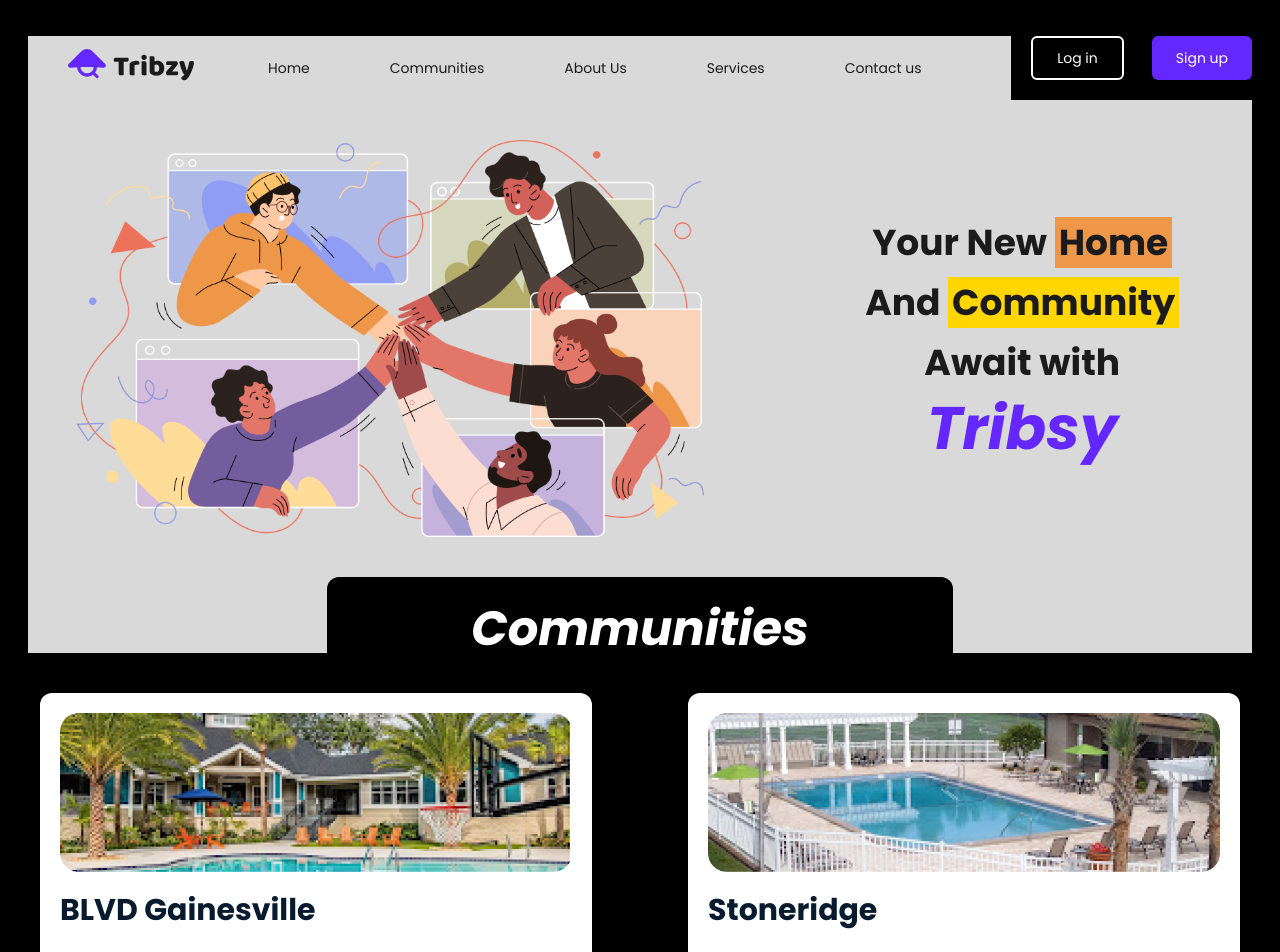
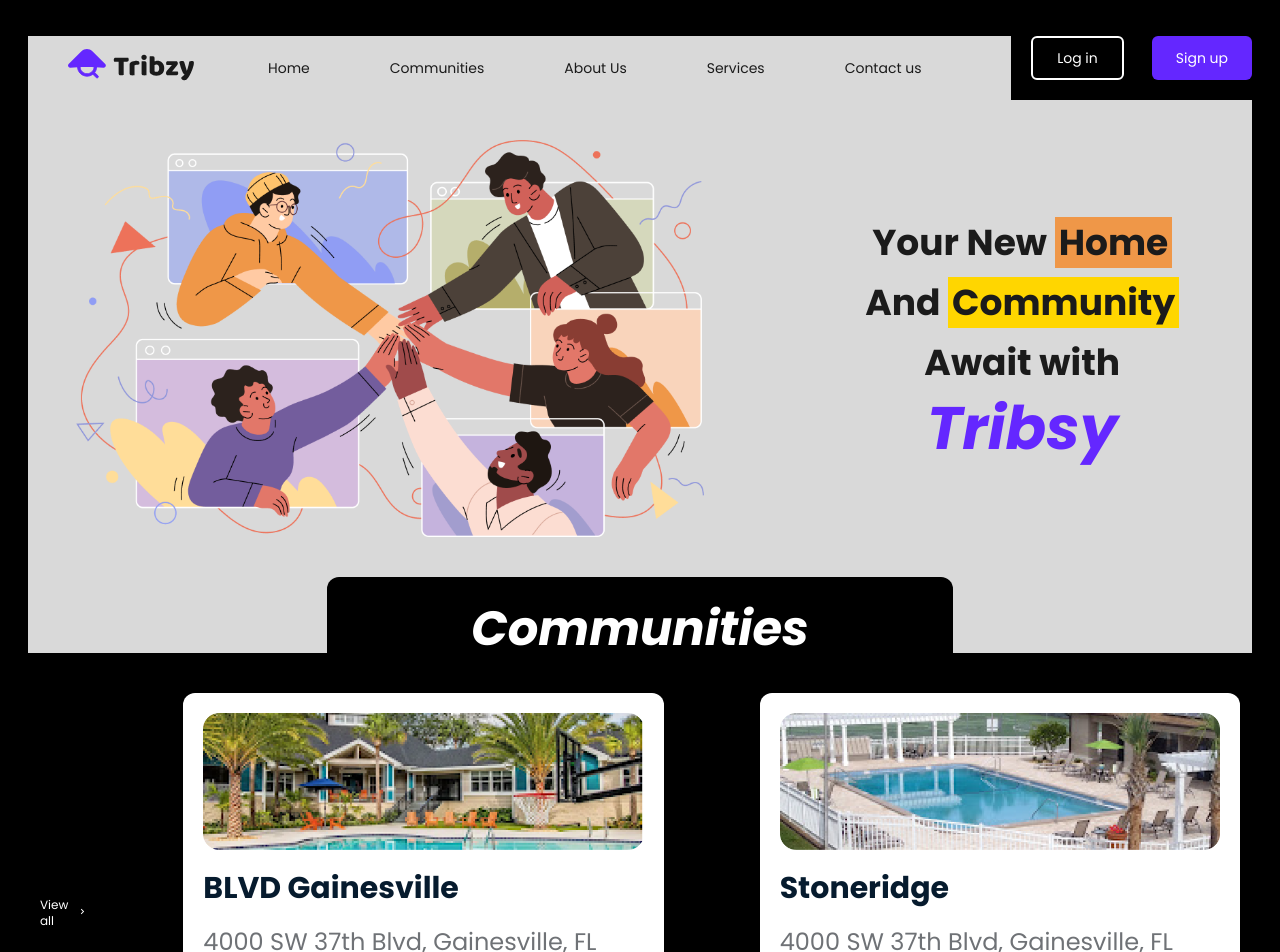
Before and after one commit to mandar-saiyan87/gnapikaco_tribzy, a React (Vite) app: page / in a window 1280 px wide. Shown: the top 952 px of the page. Built offline with nearby package versions, Linux system fonts and the light colour scheme.

Commit message:
css chnaged

```diff
--- a/src/pages/Homepage/Sections/Section2.jsx
+++ b/src/pages/Homepage/Sections/Section2.jsx
@@ -1,11 +1,16 @@
 import React from 'react'
 import PropertyCard from '../../../components/shared/PropertyCard'
 import { locations } from '../../../assets/constants'
+import { MdChevronRight } from "react-icons/md";
 
 function Section2() {
   return (
     <>
       <div className='flex flex-col gap-y-3 px-3 my-5 md:flex md:flex-row md:items-center md:justify-center md:my-7 md:gap-x-5 lg:gap-x-12 lg:my-10 xl:gap-x-24'>
+        <div className='text-white text-xs flex items-center justify-end gap-x-1 cursor-pointer'>
+          <p>View all</p>
+          <MdChevronRight className='-mt-1' size={15}/>
+        </div>
         {locations.map((location) => {
           return (
             <PropertyCard key={location.id} property={location} />
```
